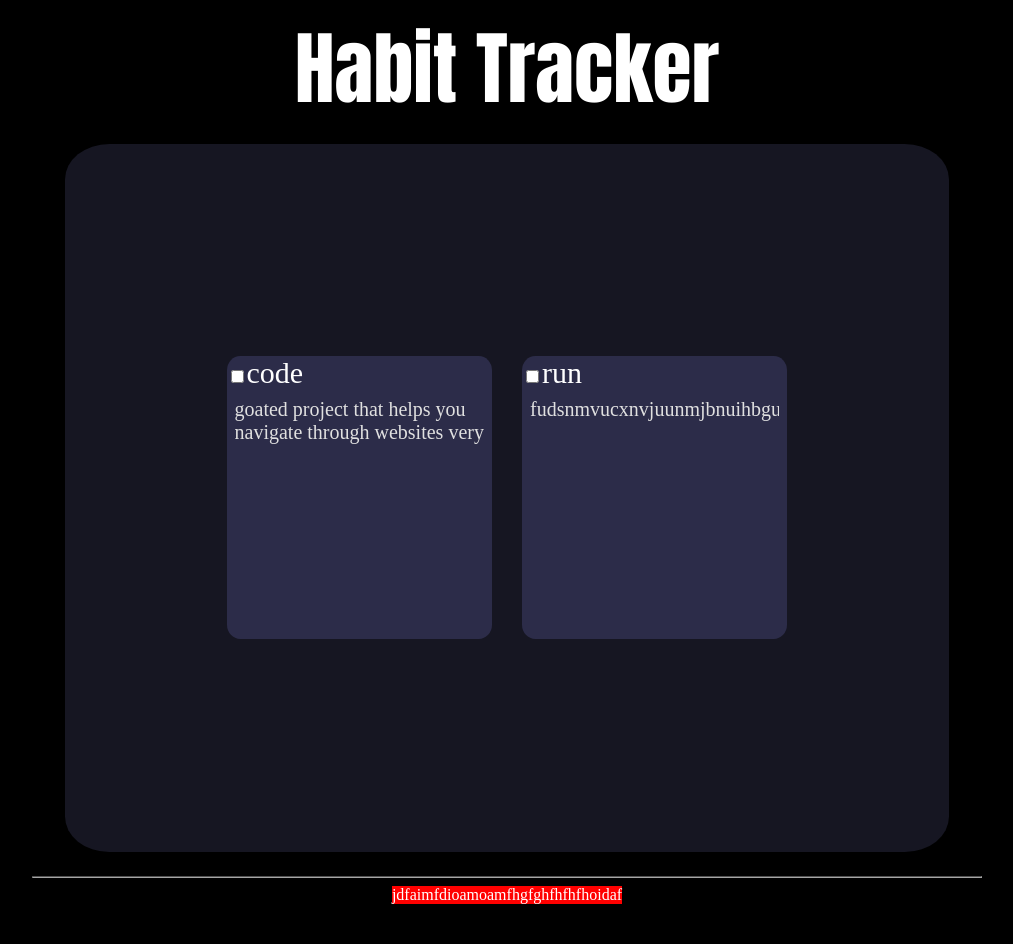
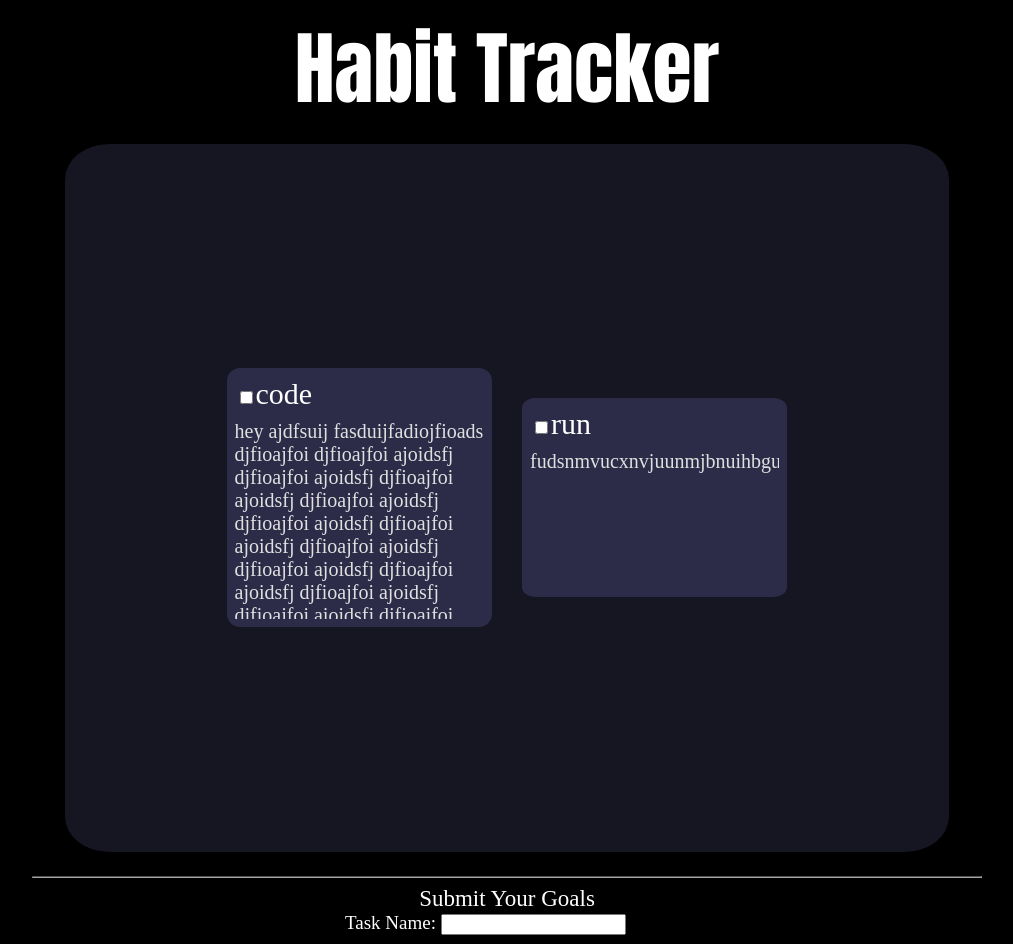
Before and after one commit to yang0709-dev/Habit-Tracker, a React (Vite) app in the folder habit-tracker/: page / in a window 1280 px wide. Shown: the top 944 px of the page, without its empty margins (133-1146 px from the left). Before the commit the page ends 912 px from the top, so only its background shows below. Built offline with nearby package versions, Linux system fonts and the light colour scheme.

Commit message:
fixed scrolling

```diff
--- a/habit-tracker/src/components/SubmitGoals.jsx
+++ b/habit-tracker/src/components/SubmitGoals.jsx
@@ -1,7 +1,19 @@
-import "../css/submitgoals.css"
+import "../css/submitgoals.css";
 
-function SubmitGoals(){
-    return <div id="submit-container">jdfaimfdioamoamfhgfghfhfhfhoidaf</div>
+function SubmitGoals() {
+  return (
+    <div id="submit-container">
+        <div id="submit-goals-text">
+            Submit Your Goals
+        </div>
+        <div className="tasks-inputs">
+            Task Name: <input type="text"></input>
+        </div>
+        <div className="tasks-inputs">
+            Task Description: <input type="text"></input>
+        </div>
+    </div>
+  );
 }
 
-export default SubmitGoals
+export default SubmitGoals;
--- a/habit-tracker/src/css/main.css
+++ b/habit-tracker/src/css/main.css
@@ -1,3 +1,20 @@
+:root{
+    --thumb-color: rgb(54, 54, 121);
+}
+
 body{
     background-color: black;
 }
+
+::-webkit-scrollbar{
+    width: 15px;
+    color: rgb(0, 0, 65);
+    height: 5px;
+}
+
+
+
+::-webkit-scrollbar-thumb{
+    background: var(--thumb-color);
+    border-radius: 10px;
+}
--- a/habit-tracker/src/css/mainpage.css
+++ b/habit-tracker/src/css/mainpage.css
@@ -32,7 +32,7 @@
     background-color: var(--task-wrapper-color);
     margin: .5em;
     width: 30%;
-    height: 40%;
+    aspect-ratio: 4/3;
     border-radius: 5%;
     font-size: clamp(30px,5%,100px);
     color: white;
@@ -41,8 +41,12 @@
 .taskDesc{
     font-size: clamp(20px,3.4%,70px);
     margin: .4em;
-    overflow: hidden;
+
     color: var(--task-desc-color);
+
+    overflow-x: hidden;
+    overflow-y: auto;
+    max-height: 100%;
 }
 
 #tilte{
@@ -57,3 +61,7 @@
     border-color: var(--hr-lines-color);
     width: 75%;
 }
+
+.taskName{
+    margin: .3em;
+}
--- a/habit-tracker/src/css/submitgoals.css
+++ b/habit-tracker/src/css/submitgoals.css
@@ -1,4 +1,18 @@
 #submit-container{
     color: white;
-    background-color: red;
+    display: flex;
+    justify-content: center;
+    flex-direction: column;
+    align-items: center;
+
 }
+
+.tasks-inputs{
+    margin-bottom: .5em;
+    width: 100%;
+    font-size: clamp(19px,10%,100px);
+}
+
+#submit-goals-text{
+    font-size: clamp(23px,13%,100px);
+}
--- a/habit-tracker/src/pages/MainPage.jsx
+++ b/habit-tracker/src/pages/MainPage.jsx
@@ -6,11 +6,15 @@ function MainPage(){
         <div id="tilte">Habit Tracker</div>
         <div className="taskContainer">
             <div className="taskWrapper">
-                <input type="checkbox"></input>code
-                <div className="taskDesc">goated project that helps you navigate through websites very </div>
+                <div className="taskName">
+                    <input type="checkbox"></input>code
+                </div>
+                <div className="taskDesc"> hey ajdfsuij fasduijfadiojfioads djfioajfoi djfioajfoi ajoidsfj djfioajfoi ajoidsfj djfioajfoi ajoidsfj djfioajfoi ajoidsfj djfioajfoi ajoidsfj djfioajfoi ajoidsfj djfioajfoi ajoidsfj djfioajfoi ajoidsfj djfioajfoi ajoidsfj djfioajfoi ajoidsfj djfioajfoi ajoidsfj djfioajfoi ajoidsfj djfioajfoi ajoidsfj djfioajfoi ajoidsfj djfioajfoi ajoidsfj djfioajfoi ajoidsfj djfioajfoi ajoidsfj djfioajfoi ajoidsfj djfioajfoi ajoidsfj djfioajfoi ajoidsfj djfioajfoi ajoidsfj djfioajfoi ajoidsfj djfioajfoi ajoidsfj djfioajfoi ajoidsfj djfioajfoi ajoidsfj djfioajfoi ajoidsfj djfioajfoi ajoidsfj djfioajfoi ajoidsfj djfioajfoi ajoidsfj djfioajfoi ajoidsfj djfioajfoi ajoidsfj djfioajfoi ajoidsfj djfioajfoi ajoidsfj djfioajfoi ajoidsfj djfioajfoi ajoidsfj djfioajfoi ajoidsfj  ajoidsfj aoisdfjioADHFnpa dsnhfuihaduifohna douihfnouidahfuiaohfduiahifuoadhfiuoashioufhdaoi</div>
             </div>
             <div className="taskWrapper">
-                <input type="checkbox"></input>run
+                <div className="taskName">
+                    <input type="checkbox"></input>run
+                </div>
                 <div className="taskDesc">fudsnmvucxnvjuunmjbnuihbguidbjj</div>
             </div>
 
@@ -18,6 +22,7 @@ function MainPage(){
         <hr className="hr-lines"/>
         {<SubmitGoals/>}
     </div>
+
 }
 
 export default MainPage
```
